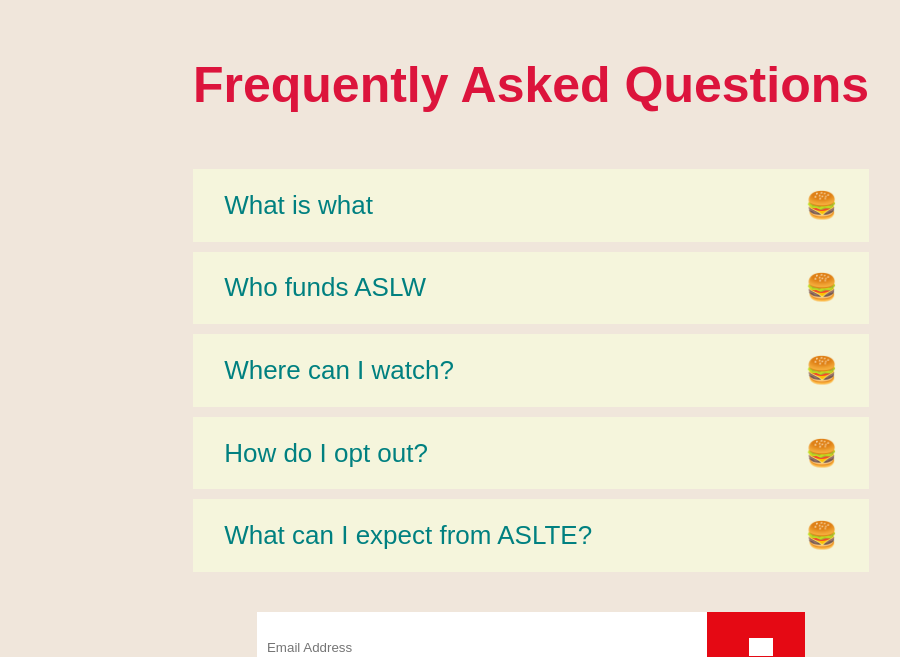
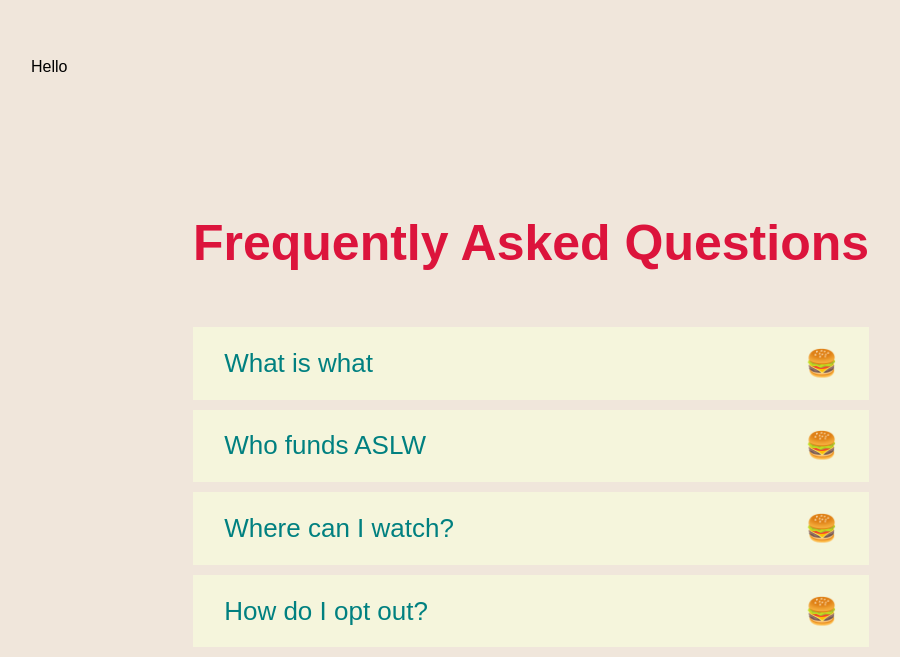
Before and after one commit to helenemartin/actions-speak-louder-than-emojis, a React (Create React App) app: page / in a window 1280 px wide. Shown: the part 1923-2580 px from the top of the page, without its empty margins (109-1009 px from the left). Built offline with nearby package versions, Linux system fonts and the light colour scheme; grey boxes are pictures that could not be loaded.

Commit message:
create a card styled component

```diff
--- a/src/App.js
+++ b/src/App.js
@@ -1,30 +1,25 @@
-import React from 'react';
-import { BrowserRouter as Router, Switch } from 'react-router-dom';
-import { Route } from 'react-router-dom';
-import Home from './pages/home';
+import React from "react";
+import { BrowserRouter as Router, Switch } from "react-router-dom";
+import { Route } from "react-router-dom";
+import Home from "./pages/home";
 
-export default function App() {
+export function App() {
   return (
     <Router>
-            <switch>
-                <Route path="/campains">
-                    <p> I am at the campains page</p>
+      <Switch>
+        <Route path="/signin">
+          <p>I will be the sign in page</p>
         </Route>
-                <Route path="/signin">
-                    <p> I am at the signin page</p>
+        <Route path="/signup">
+          <p>I will be the sign up page</p>
         </Route>
-
-                <Route path="/fqa">
-                    <p> I am at the fqa page</p>
+        <Route path="/browse">
+          <p>I will be the browse page</p>
         </Route>
-                <Route path="/about">
-                    <p> I am at the about page</p>
-                </Route>
-
         <Route path="/">
           <Home />
         </Route>
-            </switch>
+      </Switch>
     </Router>
   );
 }
--- /dev/null
+++ b/src/components/card/index.js
@@ -0,0 +1,6 @@
+import React from "react";
+import { Container } from "./styles/card";
+
+export default function Card({ children, ...restProps }) {
+  return <Container {...restProps}>{children}</Container>;
+}
--- /dev/null
+++ b/src/components/card/styles/card.js
@@ -0,0 +1,13 @@
+import styled from "styled-components";
+
+export const Container = styled.div`
+  display: flex;
+  max-width: 1000px;
+  flex-direction: column;
+  padding: 70px 56px;
+  margin: auto;
+
+  @media (max-width: 1000px) {
+    padding: 70px 30px;
+  }
+`;
--- a/src/components/index.js
+++ b/src/components/index.js
@@ -1,4 +1,5 @@
 export { default as Accordion } from "./accordion";
 export { default as Jumbotron } from "./jumbotron";
+export { default as Card } from "./card";
 export { default as Footer } from "./footer";
 export { default as OptForm } from "./opt-form";
--- /dev/null
+++ b/src/containers/card.js
@@ -0,0 +1,10 @@
+import React from "react";
+import { Card } from "../components";
+
+export function CardContainer() {
+  return (
+    <Card>
+      <dv>Hello</dv>
+    </Card>
+  );
+}
--- a/src/index.js
+++ b/src/index.js
@@ -1,7 +1,7 @@
 import React from "react";
 import ReactDom from "react-dom";
 import { GlobalStyles } from "./global-styles";
-import App from "./app";
+import { App } from "./App";
 
 ReactDom.render(
   <>
--- a/src/pages/home.js
+++ b/src/pages/home.js
@@ -1,14 +1,17 @@
-import React from 'react';
-import { FaqsContainer } from '../containers/faqs';
-import { JumbotronContainer } from '../containers/jumbotron';
-import { FooterContainer } from '../containers/footer';
+import React from "react";
+import { FaqsContainer } from "../containers/faqs";
+import { JumbotronContainer } from "../containers/jumbotron";
+import { FooterContainer } from "../containers/footer";
+import { CardContainer } from "../containers/card";
 
 export default function Home() {
   return (
     <>
       <JumbotronContainer />
+      <CardContainer />
       <FaqsContainer />
+      <CardContainer />
       <FooterContainer />
     </>
-    )
+  );
 }
```
Also changed, not shown: src/containers/jumbotron.js (+6 -6 lines). Lines whose indentation alone changed are shown as unchanged.
